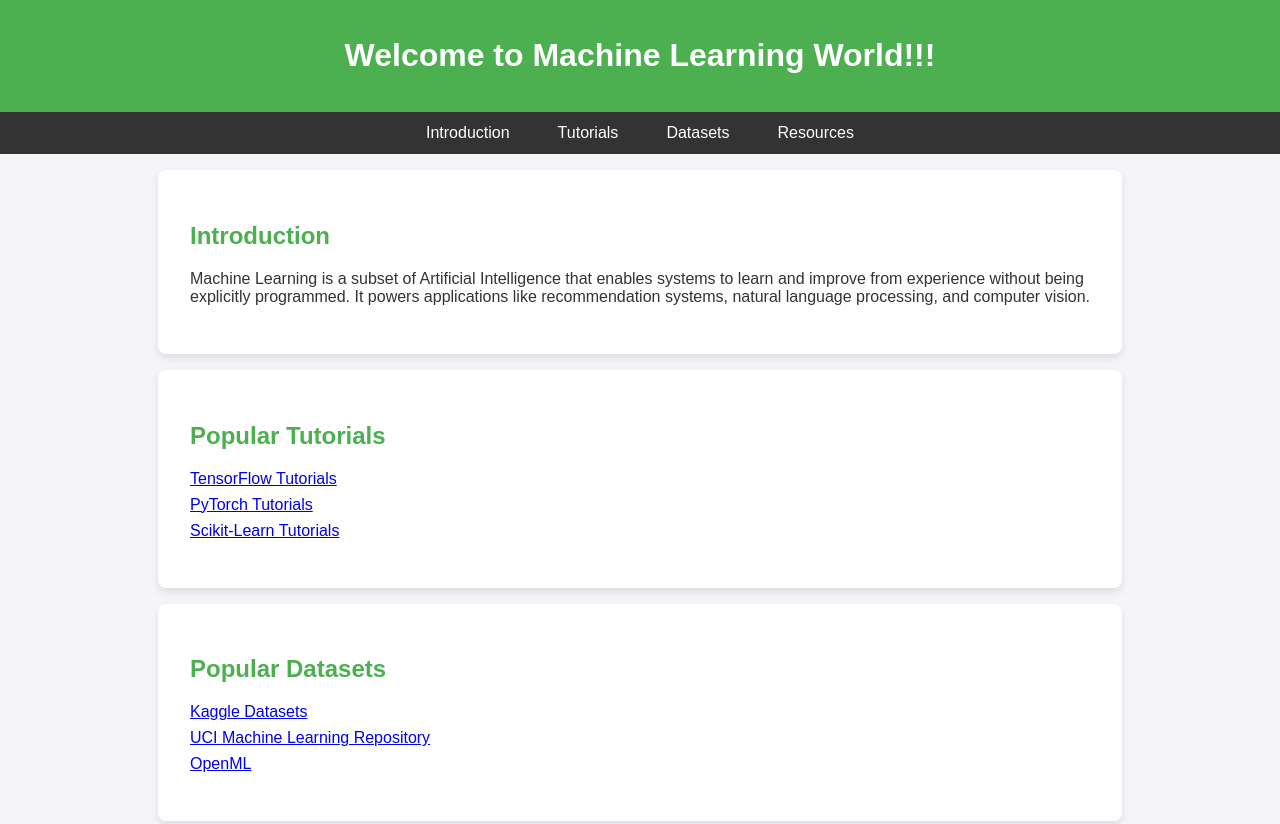
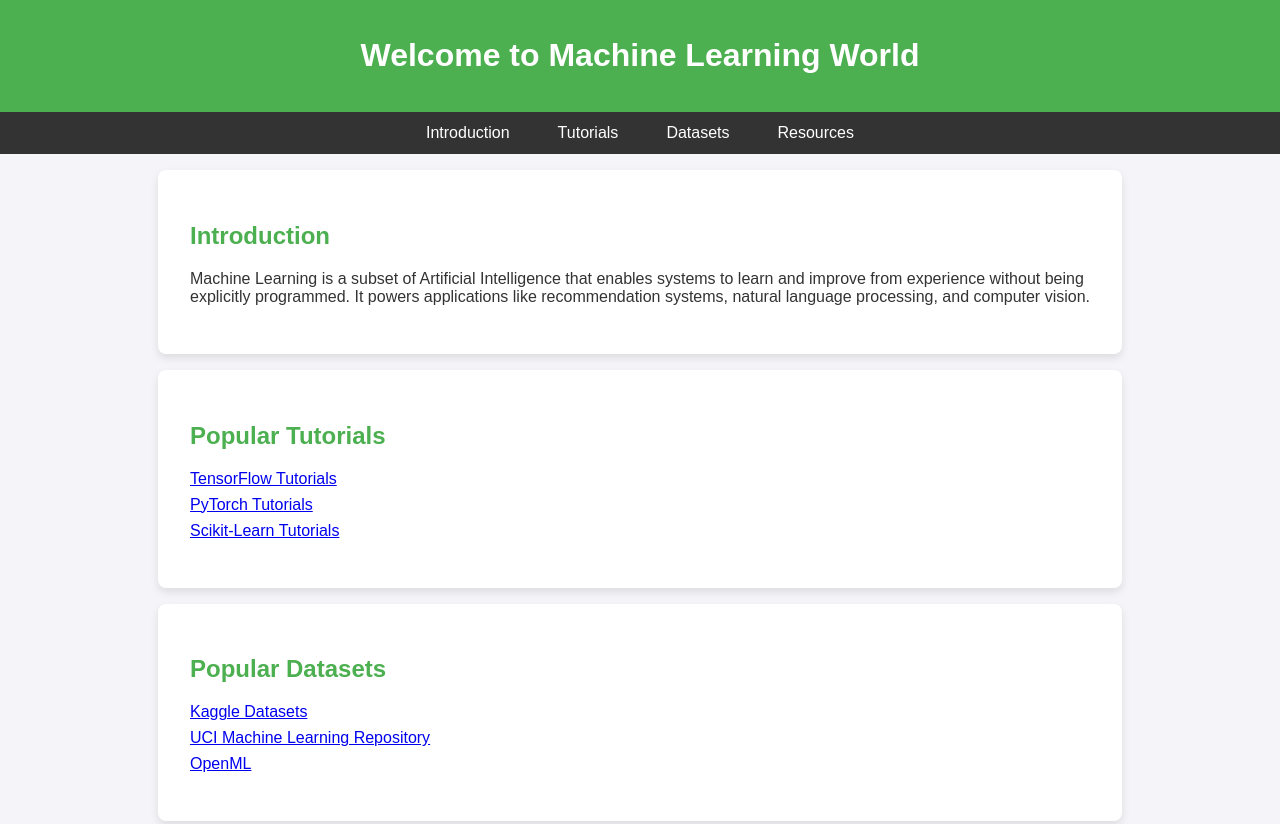
Before and after one commit to Sami-1166/Assignment4, a plain HTML site: page index.html in a window 1280 px wide. Shown: the top 824 px of the page. Drawn offline with Linux system fonts and the light colour scheme.

Commit message:
Update index.html

```diff
--- a/index.html
+++ b/index.html
@@ -63,7 +63,7 @@
 </head>
 <body>
     <header>
-        <h1>Welcome to Machine Learning World!!!</h1>
+        <h1>Welcome to Machine Learning World</h1>
     </header>
     <nav>
         <a href="#introduction">Introduction</a>
```
